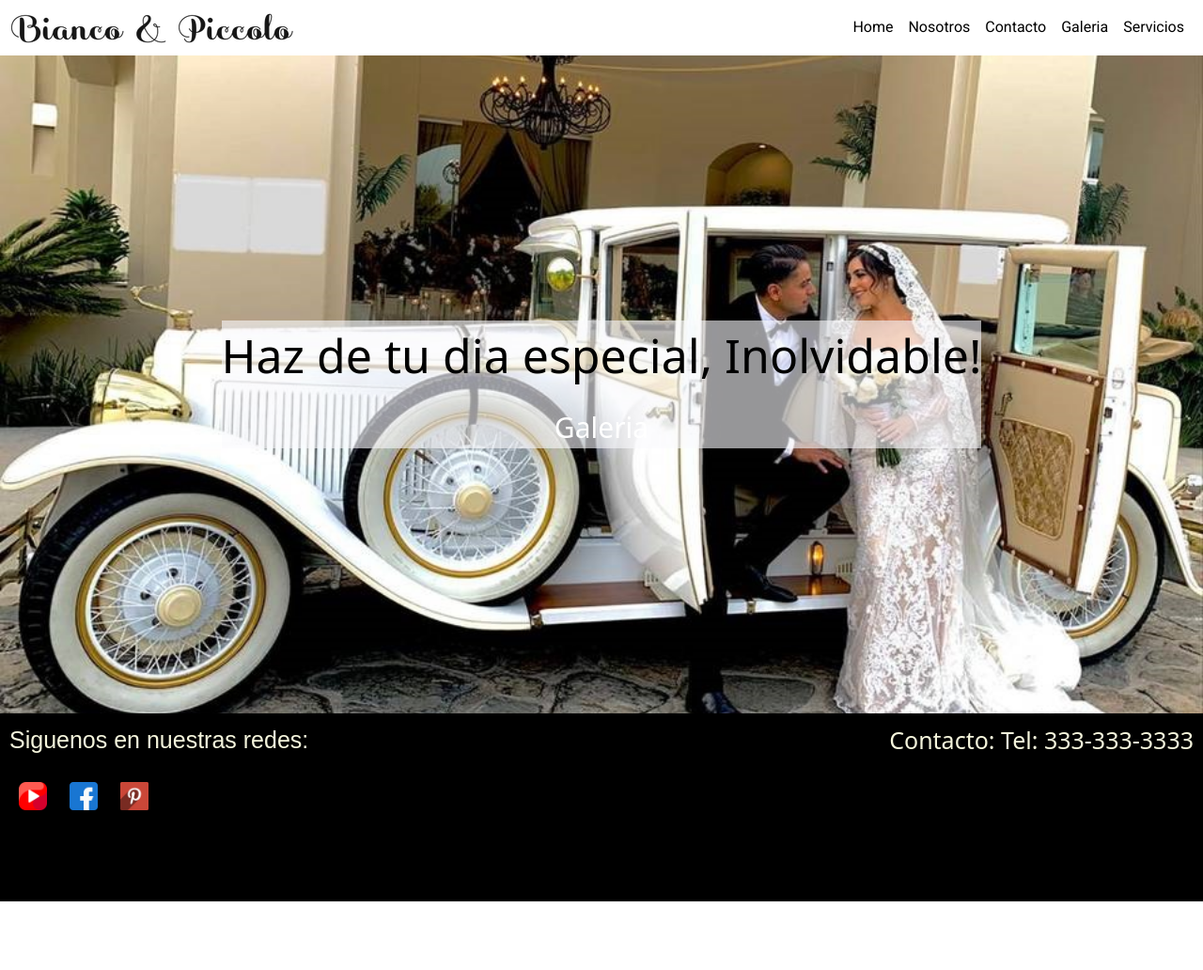
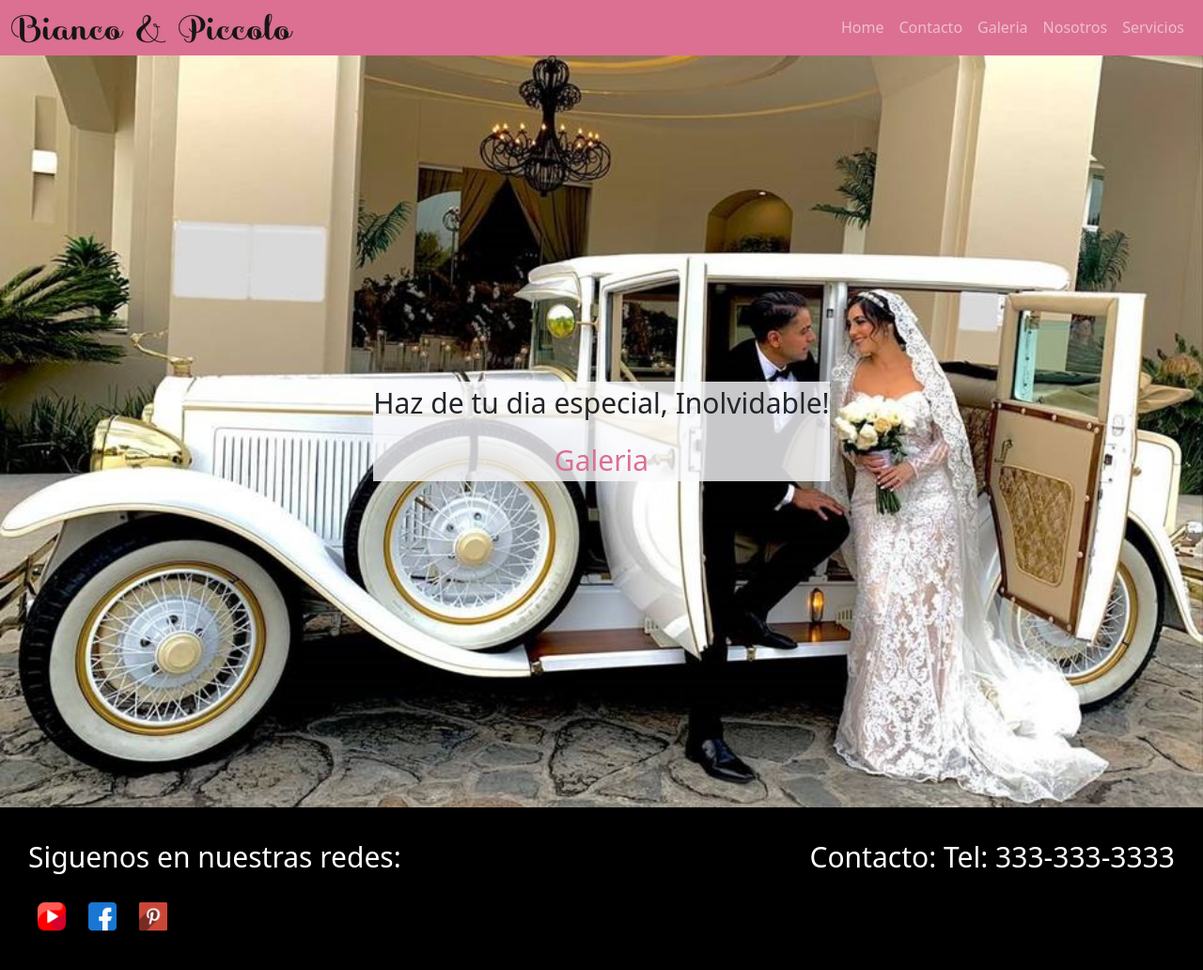
Before and after one commit to ClausReyes/miproyectocoder, a plain HTML site: page index.html in a window 1280 px wide. Shown: the whole page at 94% size. Before the commit the page ends 959 px from the top, so only its background shows below. Drawn offline with nearby package versions, Linux system fonts and the light colour scheme.

Commit message:
home totalmente responsive

```diff
--- /dev/null
+++ b/css/style.css
@@ -0,0 +1,82 @@
+@import url('https://fonts.googleapis.com/css2?family=Open+Sans:ital,wght@1,300;1,400&family=Roboto:ital,wght@0,400;1,300&display=swap');
+
+/*font-family: 'Open Sans', sans-serif;
+font-family: 'Roboto', sans-serif;*/
+
+*{
+    padding: 0;
+    margin: 0;
+    box-sizing: 0;}
+
+
+.navbar{background-color: palevioletred;}
+
+@media only screen and (min-width:768px) {.navbar-collapse{
+    display: flex;
+    justify-content: end;
+ }}
+
+ @media only screen and (min-width:0) and (max-width:754px){.call p      {
+    background-color: palevioletred;
+    font-size: 20px;
+color: black;}}
+
+@media only screen and (min-width:0) and (max-width:754px){.call a   {
+
+    font-size: 20px;
+color: violet;
+background-color: azure;
+}}
+
+@media only screen and (min-width:768px){.footer p  {
+
+    font-size: 30px;
+color: white;
+
+}}
+
+@media only screen and (min-width:768px){.footer   {
+ height: 200px;
+
+}}
+
+main a {
+    display: flex;
+    justify-content: center;
+    align-content: center;
+    align-items: center;
+    color: palevioletred;
+    font-size: 30px;
+    text-decoration: none;
+}
+
+ .principal{height: 800px;
+    width: 100%;
+    background-size: cover;
+    background-position: center;
+    display: flex;
+    justify-content: center;
+    align-content: center;
+    align-items: center;
+ background-image: url(../img/imagen1.png.jpeg);}
+
+ .call{background-color: rgba(250, 251, 253, .8);
+    font-size: 30px;
+    }
+
+    footer{
+        height: 200px;
+        display: flex;
+        justify-content: space-between; padding: 30px;
+        font-size: 15px;
+        color: beige;
+        background-color: black;
+    }
+
+    main .call :hover{
+        color: black;
+    }
+
+Footer img{ height: 50px;
+    width: 50px;
+padding: 10px;}
--- a/css/style1.css
+++ b/css/style1.css
@@ -46,9 +46,7 @@ header a{
 
 }
 
-header a:hover{
-    color: rgba(155, 155, 155,.9);
-}
+
 
 .principal{height: 700px;
     width: 100%;
@@ -333,7 +331,7 @@ transform: scale(1.2);}
     justify-content: center !important;
 }}
 
-@media only screen and (min-width:0) and (max-width:500px){.carta-imagen{
+@media only screen and (min-width:1200px){.carta-imagen{
     background-color: gray;
     display: flex;
     justify-content: center!important;
--- a/index.html
+++ b/index.html
@@ -10,60 +10,63 @@
         integrity="sha384-1BmE4kWBq78iYhFldvKuhfTAU6auU8tT94WrHftjDbrCEXSU1oBoqyl2QvZ6jIW3" crossorigin="anonymous">
     <!--Terminamos con Bootstrap v5.13-->
     <title>Bianco & Piccolo</title>
-    <link rel="stylesheet" href="css/style1.css">
+    <link rel="stylesheet" href="css/style.css">
     <link rel="icon" href="img/favicon.png">
 </head>
 
 <body>
+    <script src="https://cdn.jsdelivr.net/npm/bootstrap@5.1.3/dist/js/bootstrap.bundle.min.js"
+        integrity="sha384-ka7Sk0Gln4gmtz2MlQnikT1wXgYsOg+OMhuP+IlRH9sENBO0LRn5q+8nbTov4+1p" crossorigin="anonymous">
+    </script>
     <!--inicia la navbar-->
     <nav class="navbar navbar-expand-sm  navbar-dark">
         <div class="container-fluid">
-            <a class="navbar-brand" href="#"> <img src="img/logo.png" ></a>
-
-
+            <a class="navbar-brand" href="#"><img src="./img/logo.png" alt="logo" class="img-navbar" ></a>
             <button class="navbar-toggler" type="button" data-bs-toggle="collapse" data-bs-target="#collapsibleNavbar">
                 <span class="navbar-toggler-icon"></span>
             </button>
-            <div class="collapse navbar-collapse d-flex justify-content-end" id="collapsibleNavbar">
+            <div class="collapse navbar-collapse  " id="collapsibleNavbar">
                 <ul class="navbar-nav">
                     <li class="nav-item">
                         <a class="nav-link" href="#">Home</a>
                     </li>
                     <li class="nav-item">
-                        <a class="nav-link" href="links/nosotros.html">Nosotros</a>
+                        <a class="nav-link" href="./links/contacto.html">Contacto</a>
                     </li>
                     <li class="nav-item">
-                        <a class="nav-link" href="links/contacto.html">Contacto</a>
+                        <a class="nav-link" href="./links/galeria.html">Galeria</a>
                     </li>
                     <li class="nav-item">
-                        <a class="nav-link" href="links/galeria.html">Galeria</a>
-                    </li><li class="nav-item">
-                        <a class="nav-link" href="links/servicios.html">Servicios</a>
+                        <a class="nav-link" href="./links/nosotros.html">Nosotros</a>
                     </li>
+                    <li class="nav-item">
+                        <a class="nav-link" href="./links/servicios.html">Servicios</a>
+                    </li>
+
+
                 </ul>
             </div>
         </div>
     </nav>
     <!--termina  la navbar-->
-    <main class="principal main-home">
+    <main class="principal ">
         <div class="call">
-                   <p>Haz de tu dia especial, Inolvidable!</p>
+            <p>Haz de tu dia especial, Inolvidable!</p>
 
-            <a
-            href="links/galeria.html">Galeria</a>
+            <a href="links/galeria.html">Galeria</a>
         </div>
     </main>
     <footer class="footer">
         <div class="footer-imagen">
-        <p>Siguenos en nuestras redes:</p>
+            <p>Siguenos en nuestras redes:</p>
 
-        <a href="http://youtube.com"><img  src="img/youtube.png" alt="youtube logo"></a>
-        <a href="http://facebook.com"><img src="img/facebook.png" alt="facebook logo"></a>
-        <a href="http://pinterest.com"><img src="img/pinterest.png" alt="pinterest logo"></a>
+            <a href="http://youtube.com"><img src="img/youtube.png" alt="youtube logo"></a>
+            <a href="http://facebook.com"><img src="img/facebook.png" alt="facebook logo"></a>
+            <a href="http://pinterest.com"><img src="img/pinterest.png" alt="pinterest logo"></a>
         </div>
         <div class="contacto-footer">
             <p>Contacto:
-             Tel: 333-333-3333 </p> <br>
+                Tel: 333-333-3333 </p> <br>
 
         </div>
     </footer>
```
Also changed, not shown: links/contacto.html (+1 -0 lines), links/galeria.html (+1 -0 lines), links/nosotros.html (+1 -0 lines), links/servicios.html (+1 -0 lines).
